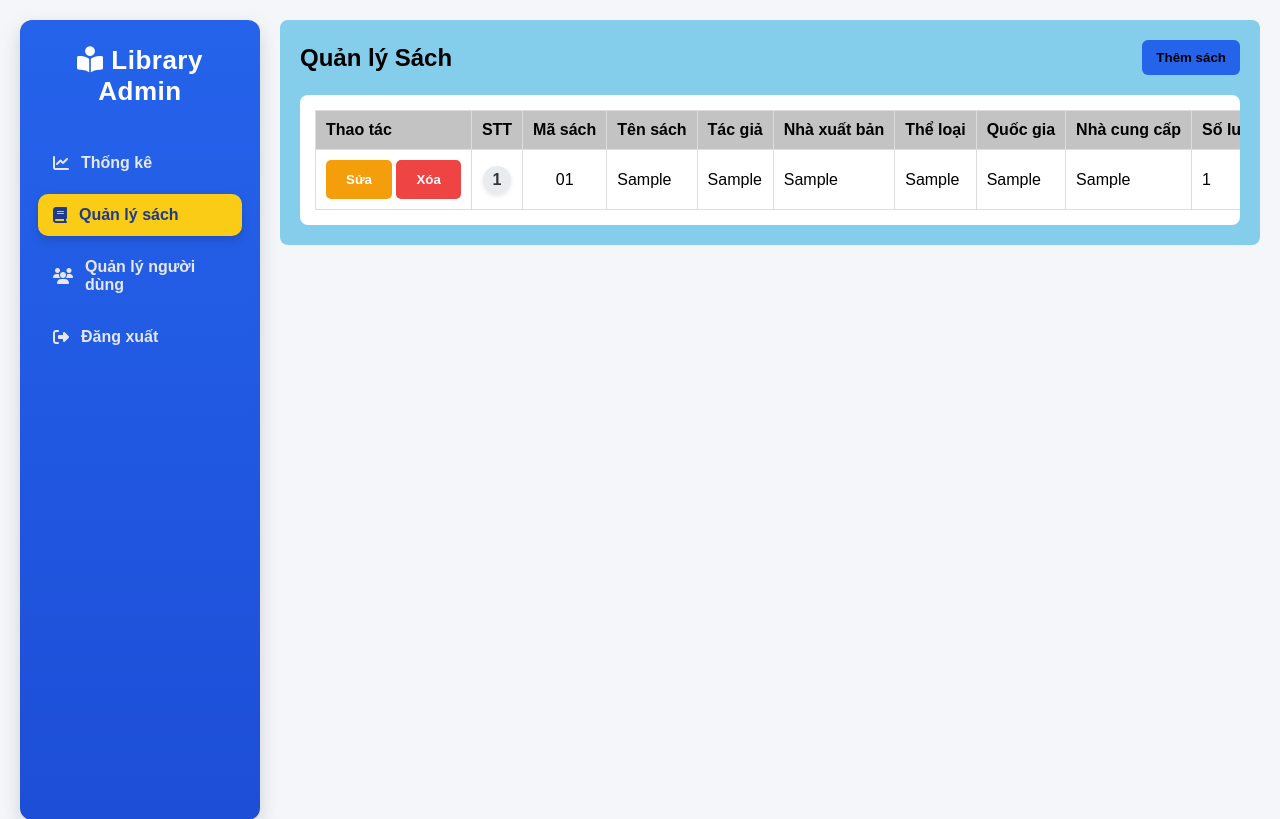
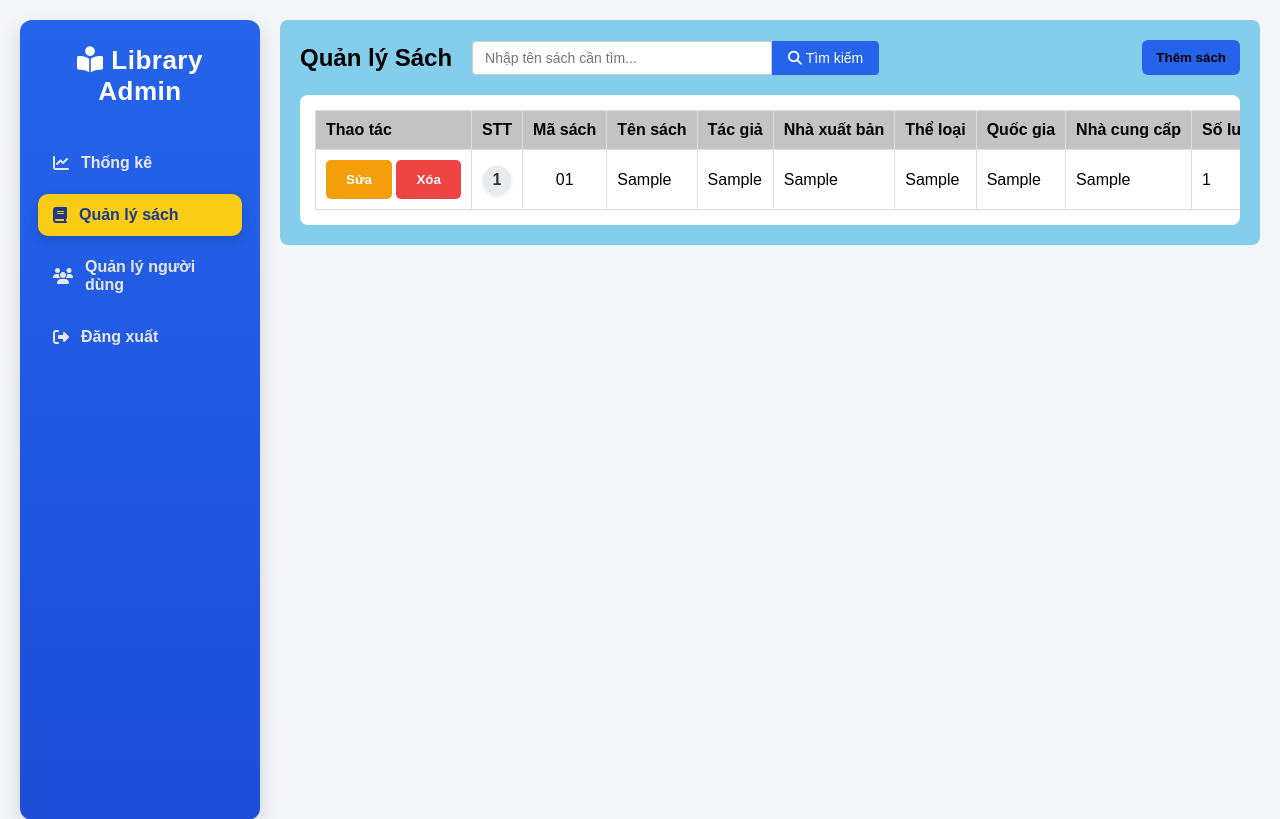
Before and after one commit to NguyenPhuocTruong/LTWeb_Nhom1_QuanLyThuVien, a PHP site: page /books.php in a window 1280 px wide. Shown: the top 819 px of the page. Run offline with PHP 8.4, Linux system fonts and the light colour scheme; tables that the repository leaves empty hold one stand-in row (values such as "Sample post").

Commit message:
add search, cleancode

```diff
--- a/admin/addBooks.php
+++ b/admin/addBooks.php
@@ -104,7 +104,7 @@ if ($_SERVER["REQUEST_METHOD"] == "POST") {
                         action="<?php echo $_SERVER['PHP_SELF']; ?><?php echo $isEditMode ? '?id=' . $_GET['id'] : ''; ?>"
                         method="post" enctype="multipart/form-data" class="book-form">
                         <?php if ($isEditMode): ?>
-                            <input type="hidden" name="ma_sach_hidden" value="<?php echo $bookData['ma_sach']; ?>">
+                        <input type="hidden" name="ma_sach_hidden" value="<?php echo $bookData['ma_sach']; ?>">
                         <?php endif; ?>
 
                         <div class="form-group">
@@ -188,8 +188,8 @@ if ($_SERVER["REQUEST_METHOD"] == "POST") {
 
     </div>
     <script>
-        if (window.history.replaceState)
-            window.history.replaceState(null, null, window.location.href);
+    if (window.history.replaceState)
+        window.history.replaceState(null, null, window.location.href);
     </script>
 
 </body>
--- a/admin/books.php
+++ b/admin/books.php
@@ -22,7 +22,18 @@
             <main class="books-content">
 
                 <div class="books-header">
+                    <div class="header-left">
                         <h2>Quản lý Sách</h2>
+
+                        <!-- Form tìm kiếm -->
+                        <form action="" method="GET" class="search-form">
+                            <input type="text" name="search" placeholder="Nhập tên sách cần tìm..."
+                                value="<?php echo isset($_GET['search']) ? htmlspecialchars($_GET['search']) : ''; ?>">
+                            <button type="submit" class="btn-search"><i class="fa-solid fa-magnifying-glass"></i> Tìm
+                                kiếm</button>
+                        </form>
+                    </div>
+
                     <button class="btn-add"><a href="addBooks.php">Thêm sách</a></button>
                 </div>
 
@@ -48,13 +59,23 @@
                         <tbody>
 
                             <?php
+                            $search_keyword = "";
+                            if (isset($_GET['search'])) {
+                                $search_keyword = mysqli_real_escape_string($mysqli, trim($_GET['search']));
+                            }
 
+                            if ($search_keyword != "") {
+                                $sql = "SELECT * FROM sach WHERE ten_sach LIKE '%$search_keyword%'";
+                            } else {
                                 $sql = "SELECT * FROM sach";
+                            }
 
                             $result = mysqli_query($mysqli, $sql);
                             $stt = 1;
+
+
+                            if (mysqli_num_rows($result) > 0) {
                                 while ($row = mysqli_fetch_assoc($result)) {
-
                             ?>
 
                                     <tr>
@@ -97,8 +118,11 @@
 
                             <?php
                                 }
+                            } else {
+
+                                echo "<tr><td colspan='11' style='text-align: center; color: red; padding: 20px;'>Không tìm thấy quyển sách nào có tên này!</td></tr>";
+                            }
                             ?>
-
                         </tbody>
                     </table>
                 </div>
--- a/assets_admin/css/books.css
+++ b/assets_admin/css/books.css
@@ -73,7 +73,7 @@ body.admin-body {
   background: white;
 }
 
-.books-table tbody tr:nth-of-type(even){
+.books-table tbody tr:nth-of-type(even) {
   background-color: rgb(241, 241, 241); /* Làm nổi bật những dòng chẵn */
 }
 
@@ -109,18 +109,55 @@ body.admin-body {
   border-radius: 5px;
   cursor: pointer;
 }
-/* Làm nổi bật STT - Mẫu Huy hiệu tròn */
 .stt-highlight {
   display: inline-block;
   width: 28px;
   height: 28px;
   line-height: 28px;
-  background-color: #e9ecef; /* Màu nền xám nhạt */
-  color: #333; /* Màu chữ đen xám */
-  border-radius: 50%; /* Bo tròn hoàn toàn */
+  background-color: #e9ecef;
+  color: #333;
+  border-radius: 50%;
   font-weight: bold;
   text-align: center;
-  box-shadow: 0 2px 4px rgba(0, 0, 0, 0.1); /* Đổ bóng nhẹ cho nổi lên */
+  box-shadow: 0 2px 4px rgba(0, 0, 0, 0.1);
+}
+.header-left {
+  display: flex;
+  align-items: center;
+  gap: 20px;
+}
+
+.search-form {
+  display: flex;
+  align-items: center;
+}
+
+.search-form input[type="text"] {
+  padding: 8px 12px;
+  width: 300px;
+  border: 1px solid #ccc;
+  border-radius: 4px 0 0 4px;
+  outline: none;
+  font-size: 14px;
+}
+
+.search-form input[type="text"]:focus {
+  border-color: #2563eb;
+}
+
+.btn-search {
+  padding: 8px 15px;
+  background-color: #2563eb;
+  color: white;
+  border: 1px solid #2563eb;
+  border-radius: 0 4px 4px 0;
+  cursor: pointer;
+  font-size: 14px;
+  transition: background-color 0.3s;
+}
+
+.btn-search:hover {
+  background-color: #1d4ed8;
 }
 @media (max-width: 992px) {
   .books-page {
```
Lines whose indentation alone changed are shown as unchanged.
